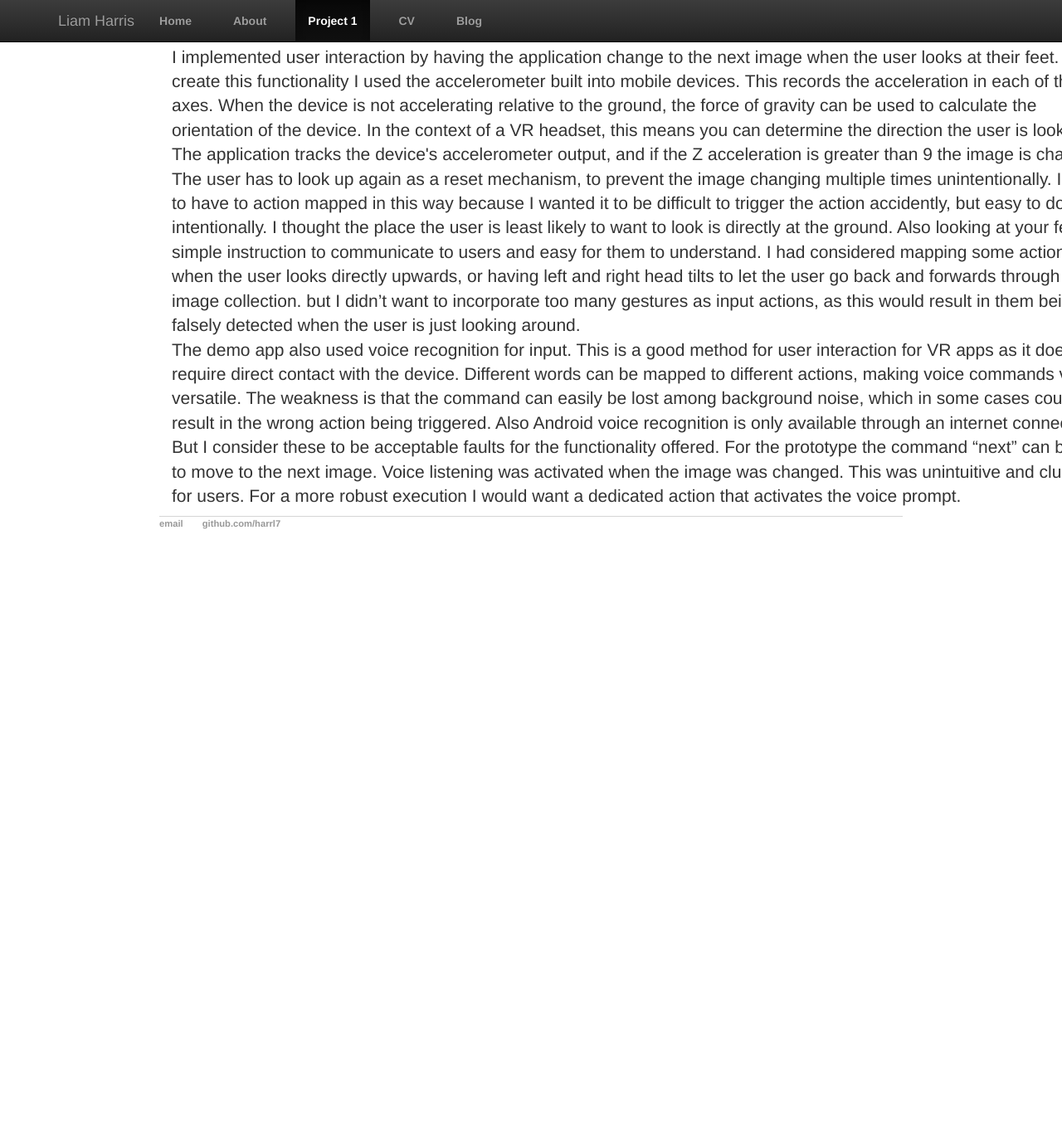
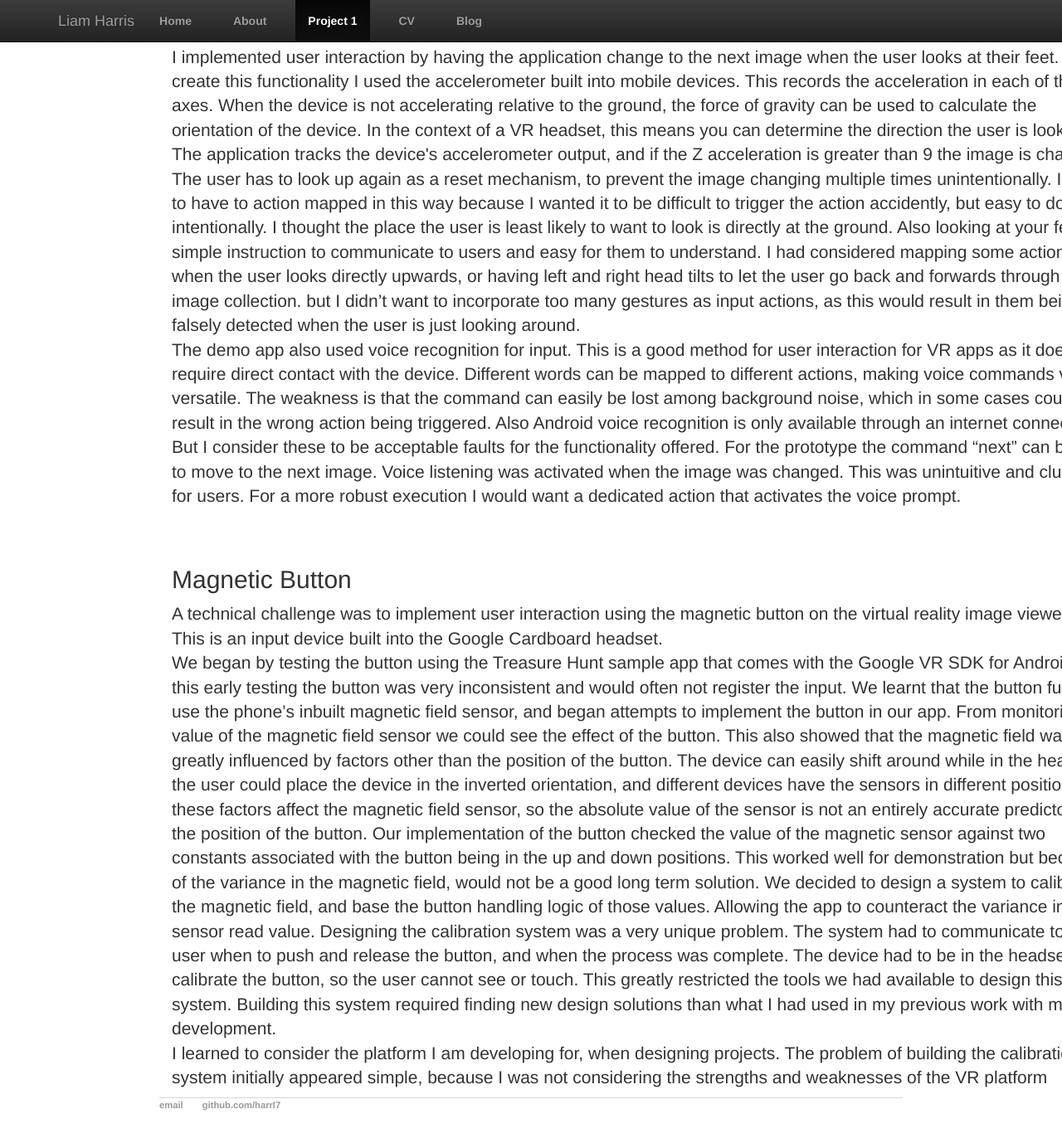
Before and after one commit to harrl7/harrl7.github.io, a Jekyll site: the page built from project1/index.html, in a window 1280 px wide and 1400 px high, scrolled down 312 px. Shown: the top 1378 px of the window at 83% size. Built offline with Jekyll 4.4.1, drawn with Linux system fonts in a browser that asks for light colours; before the commit the page ends 1011 px from its top, so only the background shows below that.

Commit message:
Create index.html

```diff
--- a/project1/index.html
+++ b/project1/index.html
@@ -20,4 +20,19 @@ title: Project 1
 	For the prototype the command “next” can be used to move to the next image. Voice listening was activated when the image was changed. This was unintuitive and clumsy for users. For a more robust execution I would want a dedicated action that activates the voice prompt.
 	</p>
 
+	<br><br>
+
+	<h2>Magnetic Button</h2>
+
+	<p>
+	A technical challenge was to implement user interaction using the magnetic button on the virtual reality image viewer app. This is an input device built into the Google Cardboard headset.
+	<br>
+	We began by testing the button using the Treasure Hunt sample app that comes with the Google VR SDK for Android. In this early testing the button was very inconsistent and would often not register the input.
+	We learnt that the button functions use the phone’s inbuilt magnetic field sensor, and began attempts to implement the button in our app. From monitoring the value of the magnetic field sensor we could see the effect of the button. This also showed that the magnetic field was greatly influenced by factors other than the position of the button. The device can easily shift around while in the headset, the user could place the device in the inverted orientation, and different devices have the sensors in different positions. All these factors affect the magnetic field sensor, so the absolute value of the sensor is not an entirely accurate predictor of the position of the button.
+	Our implementation of the button checked the value of the magnetic sensor against two constants associated with the button being in the up and down positions. This worked well for demonstration but because of the variance in the magnetic field, would not be a good long term solution. We decided to design a system to calibrate the magnetic field, and base the button handling logic of those values. Allowing the app to counteract the variance in the sensor read value.
+	Designing the calibration system was a very unique problem. The system had to communicate to the user when to push and release the button, and when the process was complete. The device had to be in the headset to calibrate the button, so the user cannot see or touch. This greatly restricted the tools we had available to design this system. Building this system required finding new design solutions than what I had used in my previous work with mobile development.
+	<br>
+	I learned to consider the platform I am developing for, when designing projects. The problem of building the calibration system initially appeared simple, because I was not considering the strengths and weaknesses of the VR platform
+	</p>
+
 </div><!-- /.blurb -->
```
